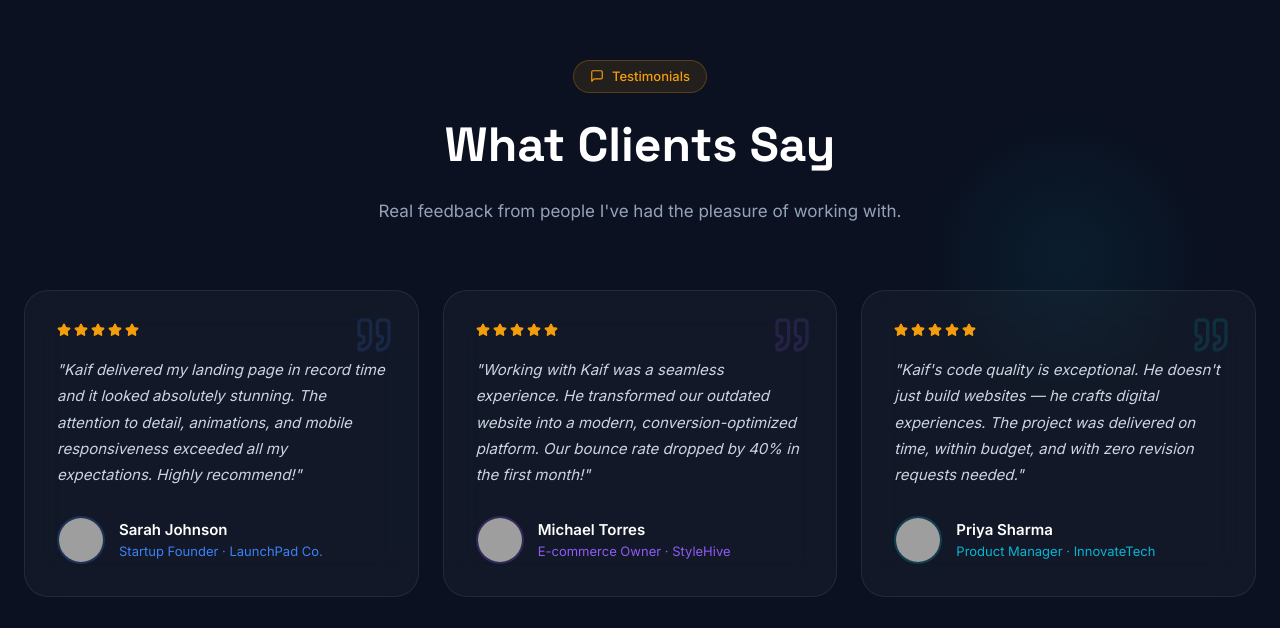
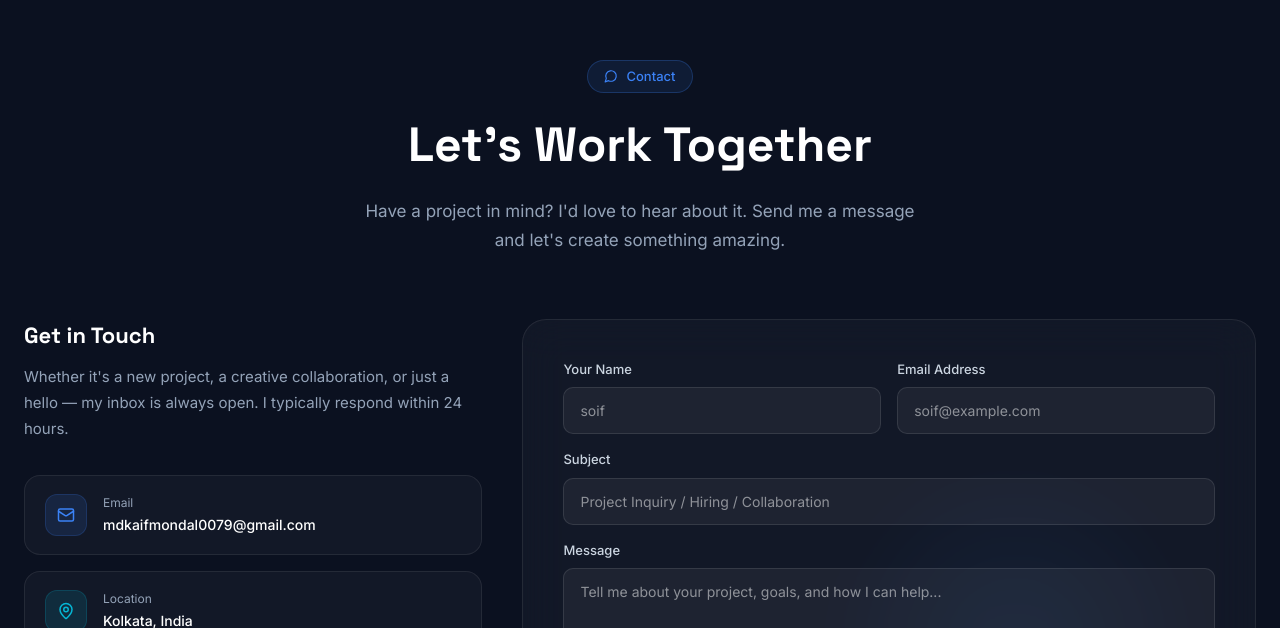
Before and after one commit to mdkaifmondal827-afk/portfolio, a React (Vite) app: page / in a window 1280 px wide. Shown: the part 4872-5500 px from the top of the page. Built offline with nearby package versions, Linux system fonts and the light colour scheme; grey boxes are pictures that could not be loaded.

Commit message:
Removed testimonials section

```diff
--- a/src/app/App.tsx
+++ b/src/app/App.tsx
@@ -5,7 +5,6 @@ import { About } from "./components/about";
 import { Skills } from "./components/skills";
 import { Projects } from "./components/projects";
 import { Experience } from "./components/experience";
-import { Testimonials } from "./components/testimonials";
 import { Contact } from "./components/contact";
 import { Footer } from "./components/footer";
 
@@ -36,7 +35,7 @@ export default function App() {
         <Skills />
         <Projects />
         <Experience />
-        <Testimonials />
+
         <Contact />
         <Footer />
       </div>
--- a/src/app/components/testimonials.tsx
+++ /dev/null
@@ -1,176 +0,0 @@
-import { motion } from "motion/react";
-import { Star, Quote, MessageSquare } from "lucide-react";
-import { ImageWithFallback } from "./figma/ImageWithFallback";
-
-const testimonials = [
-  {
-    id: 1,
-    name: "Sarah Johnson",
-    role: "Startup Founder",
-    company: "LaunchPad Co.",
-    image: "https://images.unsplash.com/photo-1655249493799-9cee4fe983bb?crop=entropy&cs=tinysrgb&fit=max&fm=jpg&ixid=M3w3Nzg4Nzd8MHwxfHNlYXJjaHwxfHxwcm9mZXNzaW9uYWwlMjBoZWFkc2hvdCUyMGNsaWVudCUyMHRlc3RpbW9uaWFsfGVufDF8fHx8MTc4MTM0MDc0MHww&ixlib=rb-4.1.0&q=80&w=200",
-    rating: 5,
-    text: "Kaif delivered my landing page in record time and it looked absolutely stunning. The attention to detail, animations, and mobile responsiveness exceeded all my expectations. Highly recommend!",
-    accent: "#3B82F6",
-  },
-  {
-    id: 2,
-    name: "Michael Torres",
-    role: "E-commerce Owner",
-    company: "StyleHive",
-    image: "https://images.unsplash.com/photo-1651684215020-f7a5b6610f23?crop=entropy&cs=tinysrgb&fit=max&fm=jpg&ixid=M3w3Nzg4Nzd8MHwxfHNlYXJjaHwzfHxwcm9mZXNzaW9uYWwlMjBoZWFkc2hvdCUyMGNsaWVudCUyMHRlc3RpbW9uaWFsfGVufDF8fHx8MTc4MTM0MDc0MHww&ixlib=rb-4.1.0&q=80&w=200",
-    rating: 5,
-    text: "Working with Kaif was a seamless experience. He transformed our outdated website into a modern, conversion-optimized platform. Our bounce rate dropped by 40% in the first month!",
-    accent: "#8B5CF6",
-  },
-  {
-    id: 3,
-    name: "Priya Sharma",
-    role: "Product Manager",
-    company: "InnovateTech",
-    image: "https://images.unsplash.com/photo-1685760259914-ee8d2c92d2e0?crop=entropy&cs=tinysrgb&fit=max&fm=jpg&ixid=M3w3Nzg4Nzd8MHwxfHNlYXJjaHwyfHxwcm9mZXNzaW9uYWwlMjBoZWFkc2hvdCUyMGNsaWVudCUyMHRlc3RpbW9uaWFsfGVufDF8fHx8MTc4MTM0MDc0MHww&ixlib=rb-4.1.0&q=80&w=200",
-    rating: 5,
-    text: "Kaif's code quality is exceptional. He doesn't just build websites — he crafts digital experiences. The project was delivered on time, within budget, and with zero revision requests needed.",
-    accent: "#06B6D4",
-  },
-];
-
-function StarRating({ rating }: { rating: number }) {
-  return (
-    <div style={{ display: "flex", gap: "3px" }}>
-      {Array.from({ length: 5 }).map((_, i) => (
-        <Star key={i} size={14} color={i < rating ? "#F59E0B" : "#374151"} fill={i < rating ? "#F59E0B" : "none"} />
-      ))}
-    </div>
-  );
-}
-
-export function Testimonials() {
-  return (
-    <section id="testimonials" style={{ padding: "100px 0", position: "relative" }}>
-      <div style={{
-        position: "absolute", top: "20%", right: "5%",
-        width: "300px", height: "300px", borderRadius: "50%",
-        background: "radial-gradient(circle, rgba(6,182,212,0.08) 0%, transparent 70%)",
-        pointerEvents: "none",
-      }} />
-
-      <div style={{ maxWidth: "1280px", margin: "0 auto", padding: "0 24px" }}>
-        <motion.div
-          initial={{ opacity: 0, y: 30 }}
-          whileInView={{ opacity: 1, y: 0 }}
-          viewport={{ once: true }}
-          transition={{ duration: 0.6 }}
-          style={{ textAlign: "center", marginBottom: "64px" }}
-        >
-          <div style={{
-            display: "inline-flex", alignItems: "center", gap: "8px",
-            padding: "6px 16px", borderRadius: "100px",
-            background: "rgba(245, 158, 11, 0.1)",
-            border: "1px solid rgba(245, 158, 11, 0.25)",
-            marginBottom: "16px",
-          }}>
-            <MessageSquare size={14} color="#F59E0B" />
-            <span style={{ color: "#F59E0B", fontSize: "13px", fontFamily: "'Inter', sans-serif", fontWeight: 500 }}>Testimonials</span>
-          </div>
-          <h2 style={{
-            fontFamily: "'Space Grotesk', sans-serif", fontWeight: 700,
-            fontSize: "clamp(32px, 4vw, 48px)", color: "#ffffff", marginBottom: "16px",
-          }}>
-            What Clients Say
-          </h2>
-          <p style={{ color: "#94A3B8", fontSize: "17px", fontFamily: "'Inter', sans-serif", maxWidth: "560px", margin: "0 auto", lineHeight: 1.7 }}>
-            Real feedback from people I've had the pleasure of working with.
-          </p>
-        </motion.div>
-
-        <div style={{
-          display: "grid",
-          gridTemplateColumns: "repeat(3, 1fr)",
-          gap: "24px",
-        }} className="testimonials-grid">
-          {testimonials.map((t, idx) => (
-            <motion.div
-              key={t.id}
-              initial={{ opacity: 0, y: 30 }}
-              whileInView={{ opacity: 1, y: 0 }}
-              viewport={{ once: true }}
-              transition={{ duration: 0.5, delay: idx * 0.1 }}
-              style={{
-                padding: "32px",
-                borderRadius: "24px",
-                background: "rgba(255,255,255,0.03)",
-                border: "1px solid rgba(255,255,255,0.08)",
-                backdropFilter: "blur(20px)",
-                position: "relative",
-                transition: "transform 0.25s, border-color 0.25s",
-              }}
-              onMouseEnter={(e) => {
-                (e.currentTarget as HTMLDivElement).style.transform = "translateY(-6px)";
-                (e.currentTarget as HTMLDivElement).style.borderColor = `${t.accent}35`;
-              }}
-              onMouseLeave={(e) => {
-                (e.currentTarget as HTMLDivElement).style.transform = "translateY(0)";
-                (e.currentTarget as HTMLDivElement).style.borderColor = "rgba(255,255,255,0.08)";
-              }}
-            >
-              {/* Quote icon */}
-              <div style={{
-                position: "absolute", top: "24px", right: "24px",
-                opacity: 0.15,
-              }}>
-                <Quote size={40} color={t.accent} />
-              </div>
-
-              {/* Stars */}
-              <div style={{ marginBottom: "20px" }}>
-                <StarRating rating={t.rating} />
-              </div>
-
-              {/* Text */}
-              <p style={{
-                color: "#CBD5E1", fontSize: "15px", fontFamily: "'Inter', sans-serif",
-                lineHeight: 1.75, marginBottom: "28px", fontStyle: "italic",
-              }}>
-                "{t.text}"
-              </p>
-
-              {/* Author */}
-              <div style={{ display: "flex", alignItems: "center", gap: "14px" }}>
-                <div style={{
-                  width: "48px", height: "48px", borderRadius: "50%",
-                  overflow: "hidden", flexShrink: 0,
-                  border: `2px solid ${t.accent}40`,
-                }}>
-                  <ImageWithFallback
-                    src={t.image}
-                    alt={t.name}
-                    style={{ width: "100%", height: "100%", objectFit: "cover" }}
-                  />
-                </div>
-                <div>
-                  <div style={{
-                    color: "#ffffff", fontSize: "15px", fontFamily: "'Inter', sans-serif",
-                    fontWeight: 600,
-                  }}>{t.name}</div>
-                  <div style={{ color: t.accent, fontSize: "13px", fontFamily: "'Inter', sans-serif" }}>
-                    {t.role} · {t.company}
-                  </div>
-                </div>
-              </div>
-            </motion.div>
-          ))}
-        </div>
-      </div>
-
-      <style>{`
-        @media (max-width: 768px) {
-          .testimonials-grid { grid-template-columns: 1fr !important; }
-        }
-        @media (min-width: 769px) and (max-width: 1100px) {
-          .testimonials-grid { grid-template-columns: 1fr 1fr !important; }
-        }
-      `}</style>
-    </section>
-  );
-}
```
